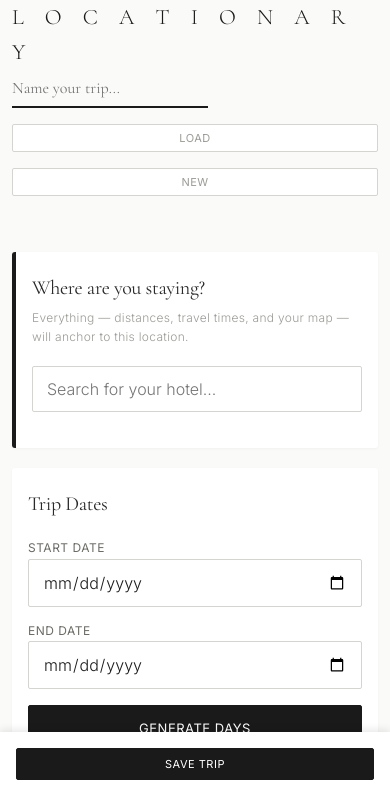
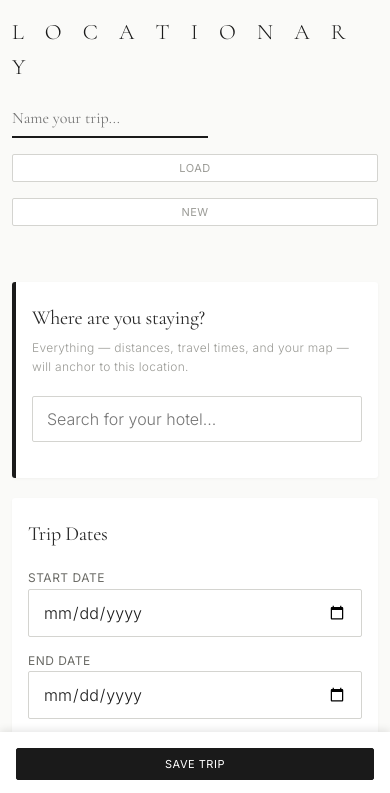
Before and after one commit to mkoh2/trip-planner-vercel, a website: page index.html in a window 390 px wide. Shown: the top 793 px of the page. Drawn offline with nearby package versions, Linux system fonts and the light colour scheme; some packages are replaced by stand-ins of ours.

Commit message:
updated header sizing

```diff
--- a/index.html
+++ b/index.html
@@ -28,7 +28,7 @@
             font-weight: 300;
             max-width: 1200px;
             margin: 0 auto;
-            padding: 60px 40px;
+            padding: 0px 40px 20px 40px;
             background: #FAFAF8;
             color: #1A1A1A;
             line-height: 1.6;
@@ -314,7 +314,7 @@
             display: flex;
             align-items: center;
             justify-content: center;
-            height: 100px;
+            height: 140px;
             background: transparent;
             transition: height 0.3s ease, background 0.3s ease, border 0.3s ease;
             position: relative;
@@ -349,7 +349,7 @@
 
         @media (max-width: 768px) {
             #site-header {
-                height: 70px;
+                height: 100px;
             }
 
             #header-wordmark {
```
